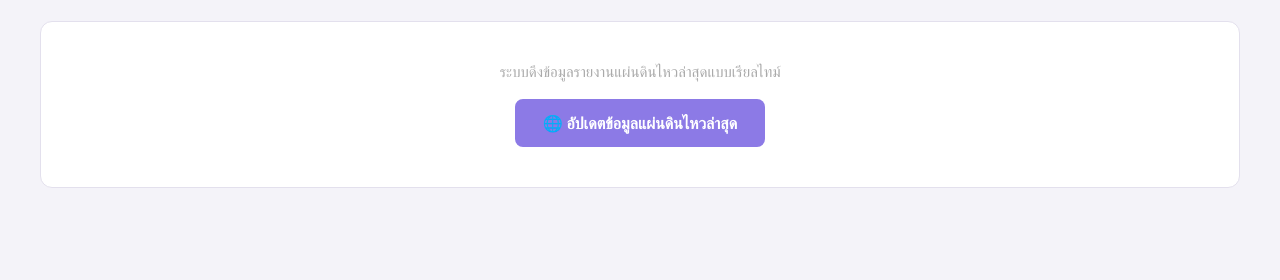
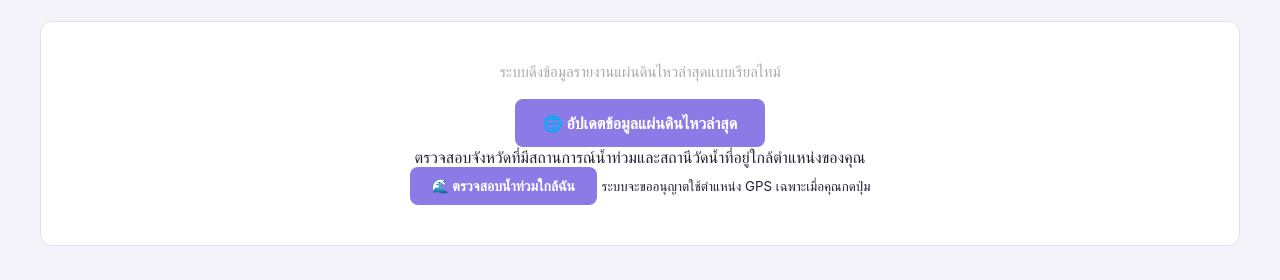
Before and after one commit to adam-aden/Yuno-assistant, a plain HTML site: page index.html in a window 1280 px wide. Both pictures are taken after a click on the button "ภัยพิบัติ". Shown: the part 296-576 px from the top of the page. Drawn offline with nearby package versions, Linux system fonts and the light colour scheme; no server answers.

Commit message:
Add flood monitor control to disaster section

```diff
--- a/index.html
+++ b/index.html
@@ -72,6 +72,11 @@
         <div id="earthquake-section" style="display: none;">
             <p id="earthquake-description" style="color: #aaa; margin-bottom: 18px; font-size: 15px;" data-i18n="earthquakeDescription">ระบบดึงข้อมูลรายงานแผ่นดินไหวล่าสุดแบบเรียลไทม์</p>
             <button class="nav-btn" style="padding: 14px 28px; font-size: 16px;" onclick="checkEarthquake()" data-i18n="earthquakeRefresh">🌐 อัปเดตข้อมูลแผ่นดินไหวล่าสุด</button>
+            <div class="flood-monitor">
+                <p>ตรวจสอบจังหวัดที่มีสถานการณ์น้ำท่วมและสถานีวัดน้ำที่อยู่ใกล้ตำแหน่งของคุณ</p>
+                <button class="nav-btn flood-button" type="button" onclick="checkFlood()">🌊 ตรวจสอบน้ำท่วมใกล้ฉัน</button>
+                <small>ระบบจะขออนุญาตใช้ตำแหน่ง GPS เฉพาะเมื่อคุณกดปุ่ม</small>
+            </div>
         </div>
 
         <!-- หน้า Settings แยกจากหน้า To-Do -->
```
